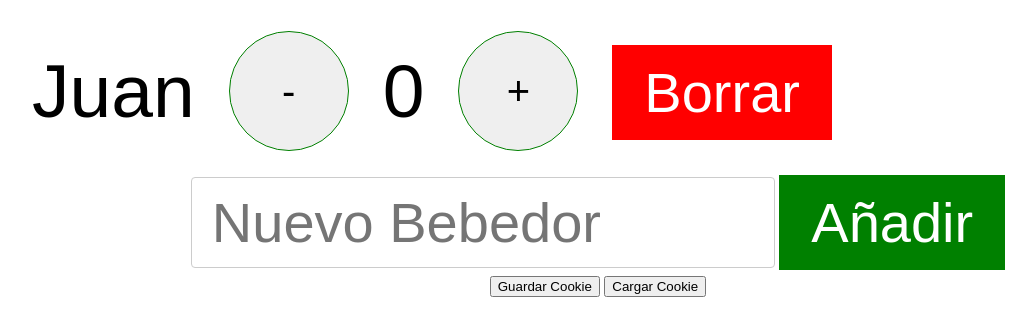
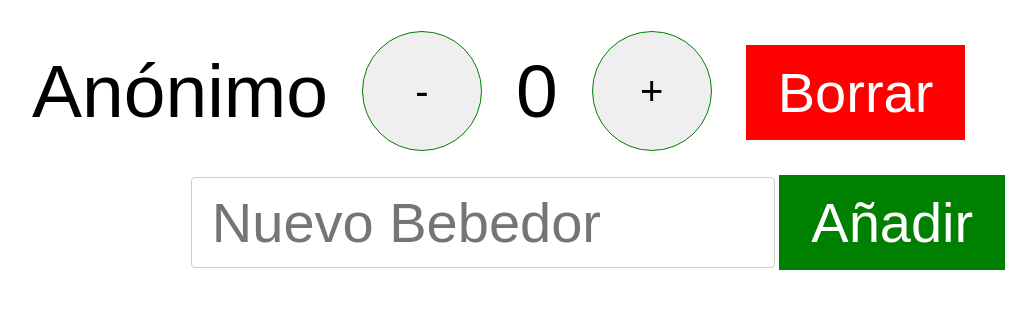
Before and after one commit to angelGarciaSantos/CuentaRondas, a plain HTML site: page index.html in a window 1280 px wide. Shown: the part 233-568 px from the top of the page, without its empty margins (42-1078 px from the left). Drawn offline with nearby package versions, Linux system fonts and the light colour scheme.

Commit message:
cookie testing

```diff
--- a/index.html
+++ b/index.html
@@ -6,7 +6,7 @@
       <table>
         <tbody>
           <tr>
-            <td>Juan</td>
+            <td>An&oacute;nimo</td>
             <td><button class="menos">-</button></td>
             <td class="cantidad">0</td>
             <td><button class="mas">+</button></td>
@@ -20,8 +20,8 @@
           minlength="4" maxlength="8" size="10" placeholder="Nuevo Bebedor">
       <button id="nuevo" class="nuevo" >A&ntilde;adir</button>
     </div>
-    <button class="guardar" >Guardar Cookie</button>
-    <button class="cargar" >Cargar Cookie</button>
+    <!-- <button class="guardar" >Guardar Cookie</button>
+    <button class="cargar" >Cargar Cookie</button> -->
     <script src="https://ajax.googleapis.com/ajax/libs/jquery/3.5.1/jquery.min.js"></script>
     <script src="jquery.cookie.js"></script>
     <script src="table2csv.js"></script>
```
